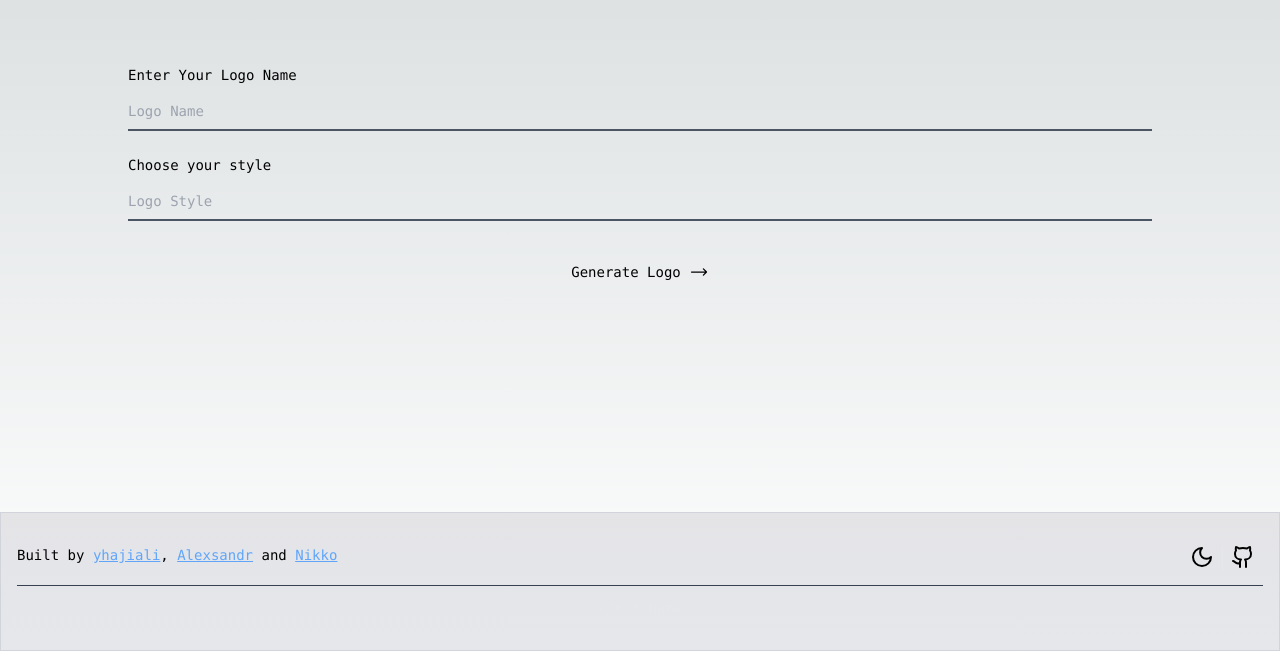
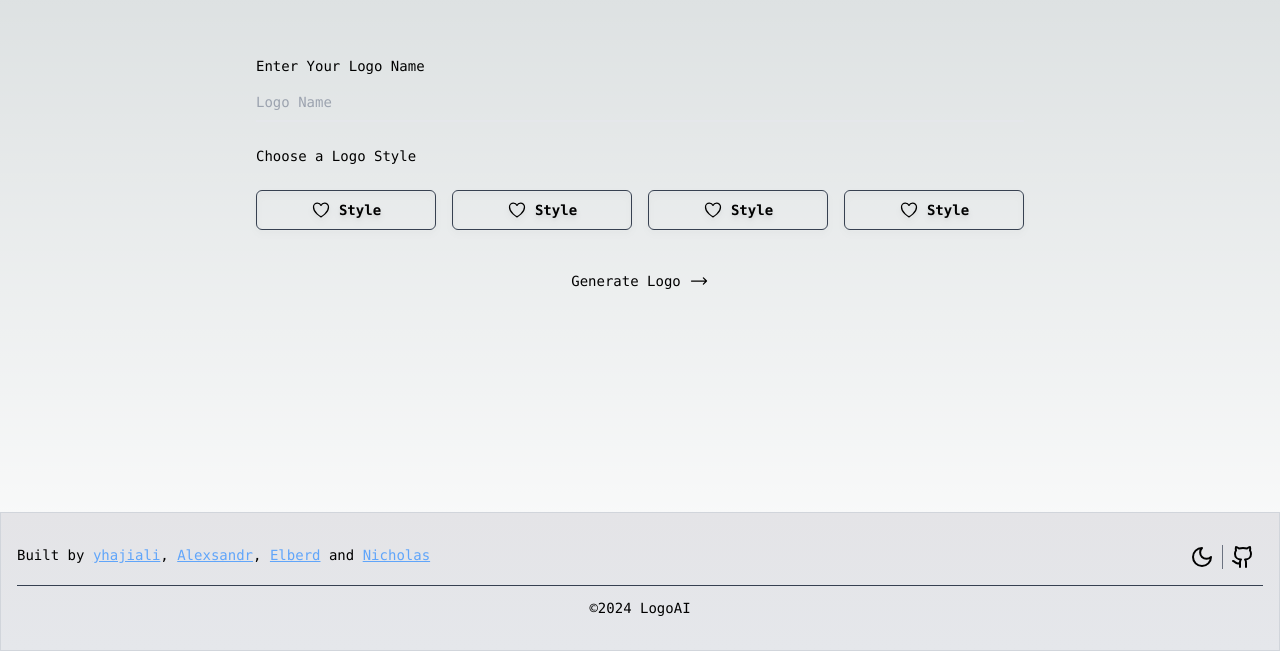
Before and after one commit to yhajiali/logoist, a Next.js app: page / in a window 1280 px wide. Shown: the part 149-800 px from the top of the page. Built offline with nearby package versions, Linux system fonts and the light colour scheme.

Commit message:
update footer layout and links, add samply logo style options

```diff
--- a/app/components/Footer.tsx
+++ b/app/components/Footer.tsx
@@ -1,18 +1,35 @@
-import React from "react";
+import React, { useEffect, useState } from "react";
 // Icons
-import { LuMoon, LuGithub } from "react-icons/lu";
+import { LuMoon, LuGithub, LuSun } from "react-icons/lu";
 
 type Props = {};
 
 const Footer = (props: Props) => {
+  // Check the user's theme mode
+  const userThemeMode = window.matchMedia("(prefers-color-scheme: dark)")
+    .matches
+    ? "dark"
+    : "light";
+
+  const [themeMode, setThemeMode] = useState(userThemeMode);
+
+  // Function to update the system theme preference
+  const updateSystemThemePreference = (mode: string) => {
+    if (mode === "dark") {
+      document.documentElement.classList.add("dark-mode");
+    } else {
+      document.documentElement.classList.remove("dark-mode");
+    }
+  };
+
   return (
     <div className="px-4 py-8 w-full flex flex-col gap-4 justify-center items-center border border-gray-300 bg-gradient-to-b from-zinc-200 backdrop-blur-2xl dark:border-neutral-800 dark:bg-zinc-800/30 dark:from-inherit lg:bg-gray-200 lg:dark:bg-zinc-800/30">
       {/* Authors */}
-      <div className="w-full max-w-7xl flex justify-between font-mono text-sm">
+      <div className="w-full max-w-7xl flex flex-col gap-4 justify-between text-center lg:flex-row font-mono text-sm">
         <span>
           Built by{" "}
           <a
-            className="text-blue-400 underline"
+            className="text-blue-400 underline hover:text-blue-300"
             href="http://linkedin.com/in/yhajiali"
             target="_blank"
             rel="nooppener noreferrer"
@@ -21,27 +38,50 @@ const Footer = (props: Props) => {
           </a>
           ,{" "}
           <a
-            className="text-blue-400 underline"
+            className="text-blue-400 underline hover:text-blue-300"
             href="https://www.linkedin.com/in/aleksandr-balkhanov-56221b289/"
             target="_blank"
             rel="nooppener noreferrer"
           >
             Alexsandr
+          </a>
+          ,{" "}
+          <a
+            className="text-blue-400 underline hover:text-blue-300"
+            href="https://www.linkedin.com/in/elberd-galaiev-8a81351b2/"
+            target="_blank"
+            rel="nooppener noreferrer"
+          >
+            Elberd
           </a>{" "}
           and{" "}
           <a
-            className="text-blue-400 underline"
+            className="text-blue-400 underline hover:text-blue-300"
             href="http://linkedin.com/in/"
             target="_blank"
             rel="nooppener noreferrer"
           >
-            Nikko
+            Nicholas
           </a>
         </span>
 
-        <div className="flex justify-between divide-x">
-          <button className="px-2">
-            <LuMoon className="size-6 hover:fill-white hover:scale-110" />
+        {/* Buttons */}
+        <div className="flex justify-center divide-x divide-gray-500 dark:divide-white">
+          <button
+            className="px-2"
+            onClick={() => {
+              themeMode === "dark"
+                ? setThemeMode("light")
+                : setThemeMode("dark");
+
+              updateSystemThemePreference(themeMode);
+            }}
+          >
+            {themeMode === "dark" ? (
+              <LuSun className="size-6 hover:fill-white hover:scale-110" />
+            ) : (
+              <LuMoon className="size-6 hover:fill-white hover:scale-110" />
+            )}
           </button>
           <a
             href="https://github.com/yhajiali/logoai"
@@ -55,8 +95,8 @@ const Footer = (props: Props) => {
       </div>
 
       {/* Copyright */}
-      <div className="border-t border-gray-700 pt-3 flex justify-center max-w-7xl w-full dark:border-neutral-500 text-gray-200 font-mono text-sm">
-        <span>&copy;2024 Name</span>
+      <div className="border-t border-gray-700 pt-3 flex justify-center max-w-7xl w-full dark:border-neutral-500 dark:text-gray-200 font-mono text-sm text-center">
+        <span>&copy;{new Date().getFullYear()} LogoAI</span>
       </div>
     </div>
   );
--- a/app/components/LogoForm.tsx
+++ b/app/components/LogoForm.tsx
@@ -3,6 +3,7 @@
 import React from "react";
 import TextInput from "./ui/TextInput";
 import { ArrowLongRightIcon } from "@heroicons/react/24/outline";
+import RadioInput from "./ui/RadioInput";
 
 type Props = {
   handleSubmit: () => void;
@@ -10,17 +11,23 @@ type Props = {
 
 const LogoForm = (props: Props) => {
   return (
-    <form className="w-full max-w-5xl h-full flex flex-col items-center justify-center gap-6">
+    <form className="w-full max-w-3xl h-full flex flex-col items-center justify-center gap-6">
       <TextInput
         label="Enter Your Logo Name"
         placeholder="Logo Name"
         name="logo-name"
       />
-      <TextInput
-        label="Choose your style"
-        placeholder="Logo Style"
-        name="logo-style"
-      />
+      <div className="w-full flex flex-col gap-6">
+        <label htmlFor={"test"} className="animate-fadeUp">
+          Choose a Logo Style
+        </label>
+        <div className="flex items-center justify-evenly gap-4 flex-wrap sm:justify-normal">
+          <RadioInput delay="600ms" />
+          <RadioInput delay="700ms" />
+          <RadioInput delay="900ms" />
+          <RadioInput delay="1100ms" />
+        </div>
+      </div>
 
       <button
         type="button"
--- a/app/components/LogoResult.tsx
+++ b/app/components/LogoResult.tsx
@@ -1,14 +1,14 @@
 import React from "react";
-import Image from 'next/image';
+import Image from "next/image";
 
 type Props = {
   imageSrc: string;
 };
 
-const LogoResult: React.FC<Props> = ({imageSrc}) => {
+const LogoResult: React.FC<Props> = ({ imageSrc }) => {
   return (
     <div className="w-full h-full flex justify-center items-center animate-slide-in">
-      <Image src={imageSrc} alt='test' width={475} height={475} />
+      <Image src={imageSrc} alt="test" width={475} height={475} />
       {/* <Image src={imageSrc} alt={tweet} width={475} height={475} className={styles.image} /> */}
     </div>
   );
--- /dev/null
+++ b/app/components/ui/RadioInput.tsx
@@ -0,0 +1,20 @@
+import { HeartIcon } from "@heroicons/react/24/outline";
+import React from "react";
+
+type Props = {
+  delay: string;
+};
+
+const RadioInput = ({ delay }: Props) => {
+  return (
+    <button
+      className="flex sm:flex-1 items-center justify-center gap-2 w-1/4 min-w-32 h-10 bg-transparent border border-gray-700 rounded-md transition duration-300 drop-shadow-md shadow-blue-400 hover:-translate-y-2 animate-fadeUp"
+      style={{ animationDelay: delay }}
+    >
+      <HeartIcon className="size-5" />
+      <span className="text-sm font-semibold">Style</span>
+    </button>
+  );
+};
+
+export default RadioInput;
--- a/app/components/ui/TextInput.tsx
+++ b/app/components/ui/TextInput.tsx
@@ -6,15 +6,15 @@ type Props = {
   name: string;
 };
 
-const TextInput = (props: Props) => {
+const TextInput = ({ label, name, placeholder }: Props) => {
   return (
-    <div className="w-full flex flex-col gap-2">
-      <label htmlFor={props.name}>{props.label}</label>
+    <div className="w-full flex flex-col gap-2 animate-fadeUp">
+      <label htmlFor={name}>{label}</label>
       <input
         type="text"
-        className="outline-none bg-transparent border-x-0 border-t-0 border-2 border-gray-600 w-full py-2 focus:border-blue-400 transition-all duration-300"
-        id={props.name}
-        placeholder={props.placeholder}
+        className="outline-none bg-transparent border-x-0 border-t-0 border-2 dark:border-gray-700 w-full py-2 focus:border-blue-400 transition-all duration-300"
+        id={name}
+        placeholder={placeholder}
       />
     </div>
   );
--- a/app/page.tsx
+++ b/app/page.tsx
@@ -33,16 +33,18 @@ export default function Home() {
   const getImageData = async () => {
     try {
       // setLoading(true);
-      const response = await fetch('/api/replicate', {
-        method: 'POST',
+      const response = await fetch("/api/replicate", {
+        method: "POST",
         headers: {
-          'Content-Type': 'application/json'
+          "Content-Type": "application/json",
         },
-        body: JSON.stringify({ prompt: `Logo design for a coffee shop. Make sure to surround the logo with fire.` })
+        body: JSON.stringify({
+          prompt: `Logo design for a coffee shop. Make sure to surround the logo with fire.`,
+        }),
         // body: JSON.stringify({ prompt: `${prompt}` })
       });
       const { imageUrl } = await response.json();
-      console.log("Image URL in the front: ", imageUrl)
+      console.log("Image URL in the front: ", imageUrl);
       setImageUrl(imageUrl);
       // setError('');
     } catch (error) {
@@ -55,10 +57,10 @@ export default function Home() {
     <div className="flex flex-col justify-between w-screen h-screen">
       <header className=""></header>
 
-      <main className="flex flex-col items-center justify-center gap-10 divide-y divide-slate-500 px-10 py-20 w-full h-full font-mono text-sm lg:flex-row lg:divide-x lg:divide-y-0">
+      <main className="flex flex-col items-center justify-center gap-10 divide-y divide-gray-700 px-10 py-20 w-full h-full font-mono text-sm lg:flex-row lg:divide-x lg:divide-y-0">
         <LogoForm handleSubmit={handleSubmit} />
         {loading && <Loading message="Generating Logo..." />}
-        {showLogoResult && <LogoResult imageSrc={imageUrl}/>}
+        {showLogoResult && <LogoResult imageSrc={imageUrl} />}
       </main>
 
       <footer>
--- a/tailwind.config.ts
+++ b/tailwind.config.ts
@@ -13,11 +13,24 @@ const config: Config = {
         "gradient-conic":
           "conic-gradient(from 180deg at 50% 50%, var(--tw-gradient-stops))",
       },
-      animation: { "slide-in": "slide-in 1s ease-in-out" },
+      animation: {
+        "slide-in": "slide-in 1s ease-in-out",
+        fadeUp: "fadeUp 0.6s ease",
+      },
       keyframes: {
         "slide-in": {
           "0%": { transform: "translateX(100%)", opacity: "0" },
           "100%": { transform: "translateX(0)", opacity: "1" },
+        },
+        fadeUp: {
+          "0%": {
+            opacity: "0",
+            transform: "translateY(50px)",
+          },
+          "100%": {
+            opacity: "1",
+            transform: "translateY(0)",
+          },
         },
       },
     },
```
Also changed, not shown: app/api/replicate/route.ts (+18 -11 lines).
